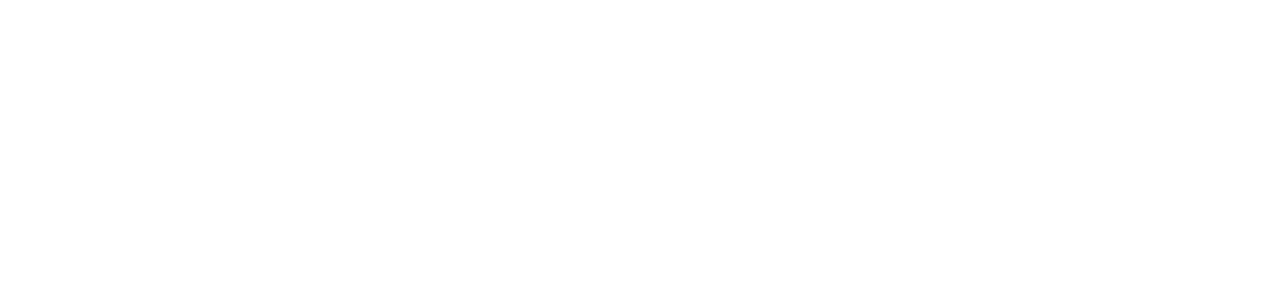
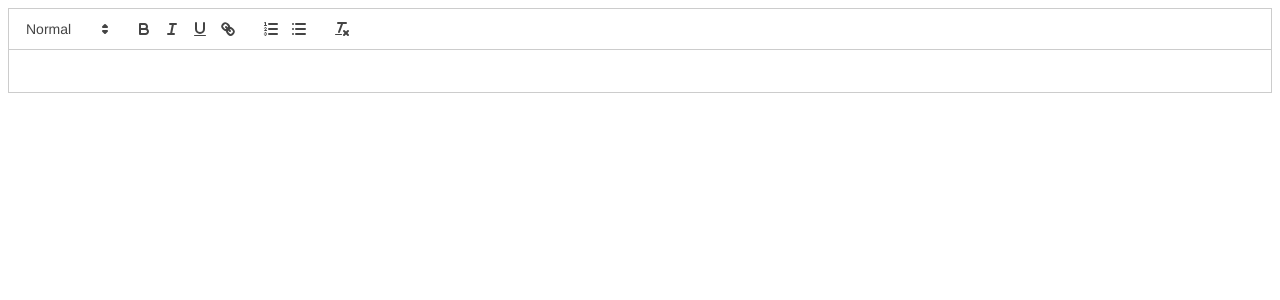
Before and after one commit to Thirumalaikumar-M/DocHub, a React (Vite) app in the folder client/: page / in a window 1280 px wide. Shown: the top 300 px of the page. Built offline with nearby package versions, Linux system fonts and the light colour scheme.

Commit message:
Setup TextEditor using React Quill

```diff
--- a/client/package.json
+++ b/client/package.json
@@ -10,6 +10,7 @@
     "preview": "vite preview"
   },
   "dependencies": {
+    "quill": "^1.3.7",
     "react": "^18.2.0",
     "react-dom": "^18.2.0"
   },
--- a/client/src/App.jsx
+++ b/client/src/App.jsx
@@ -1,7 +1,11 @@
-import React from "react";
+import TextEditor from "./TextEditor";
 
 function App() {
-  return <></>;
+  return (
+    <>
+      <TextEditor />
+    </>
+  );
 }
 
 export default App;
--- /dev/null
+++ b/client/src/TextEditor.jsx
@@ -0,0 +1,17 @@
+import { useCallback } from "react";
+import Quill from "quill";
+import "quill/dist/quill.snow.css";
+
+const TextEditor = () => {
+  const wrapperRef = useCallback((wrapper) => {
+    if (wrapper == null) return;
+    wrapper.innerHTML = "";
+    const editor = document.createElement("div");
+    wrapper.append(editor);
+    new Quill(editor, { theme: "snow" });
+  }, []);
+
+  return <div id="container" ref={wrapperRef}></div>;
+};
+
+export default TextEditor;
```
Also changed, not shown: 1 other file (tests, documents, lock files or other folders).
